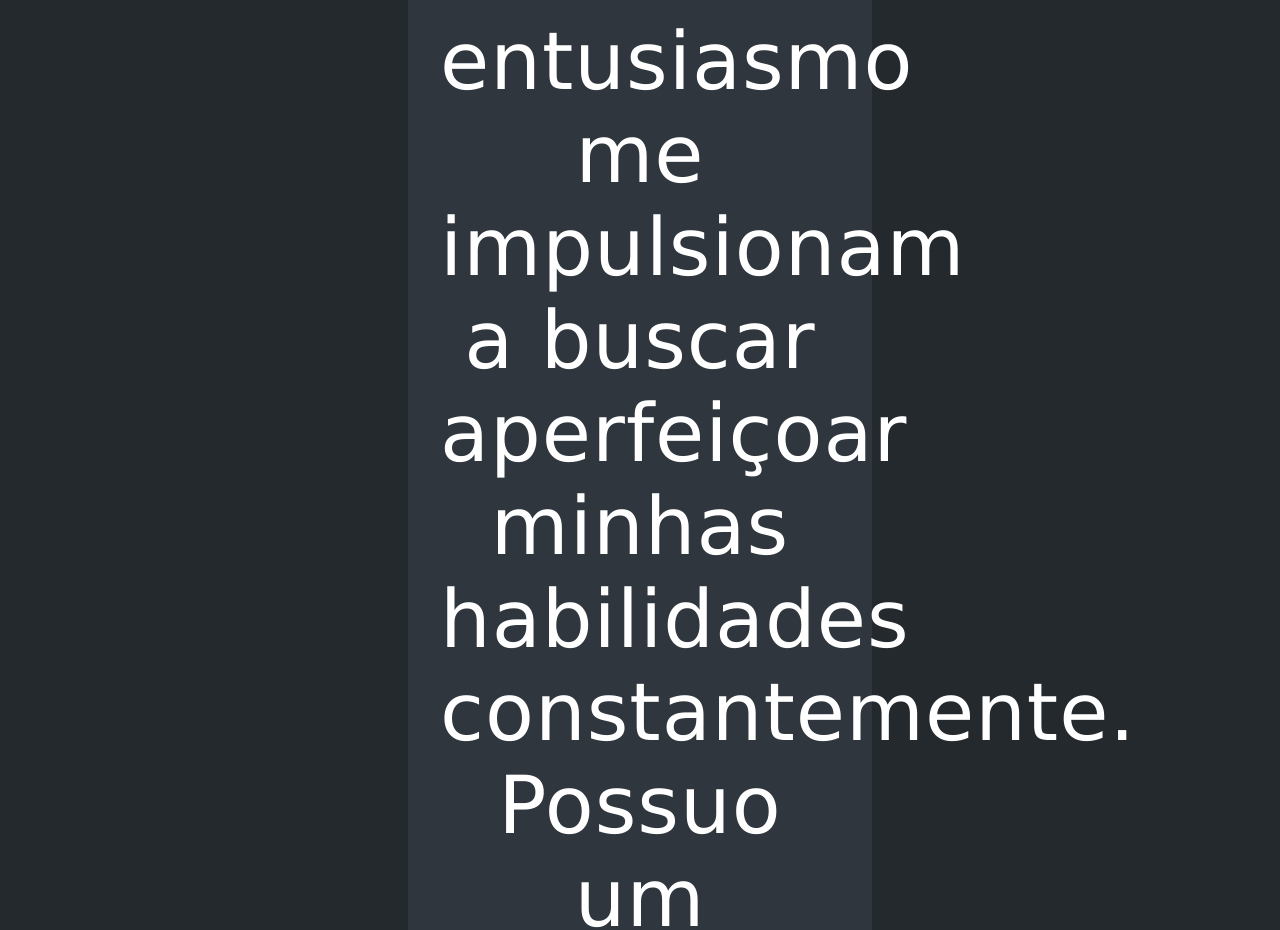
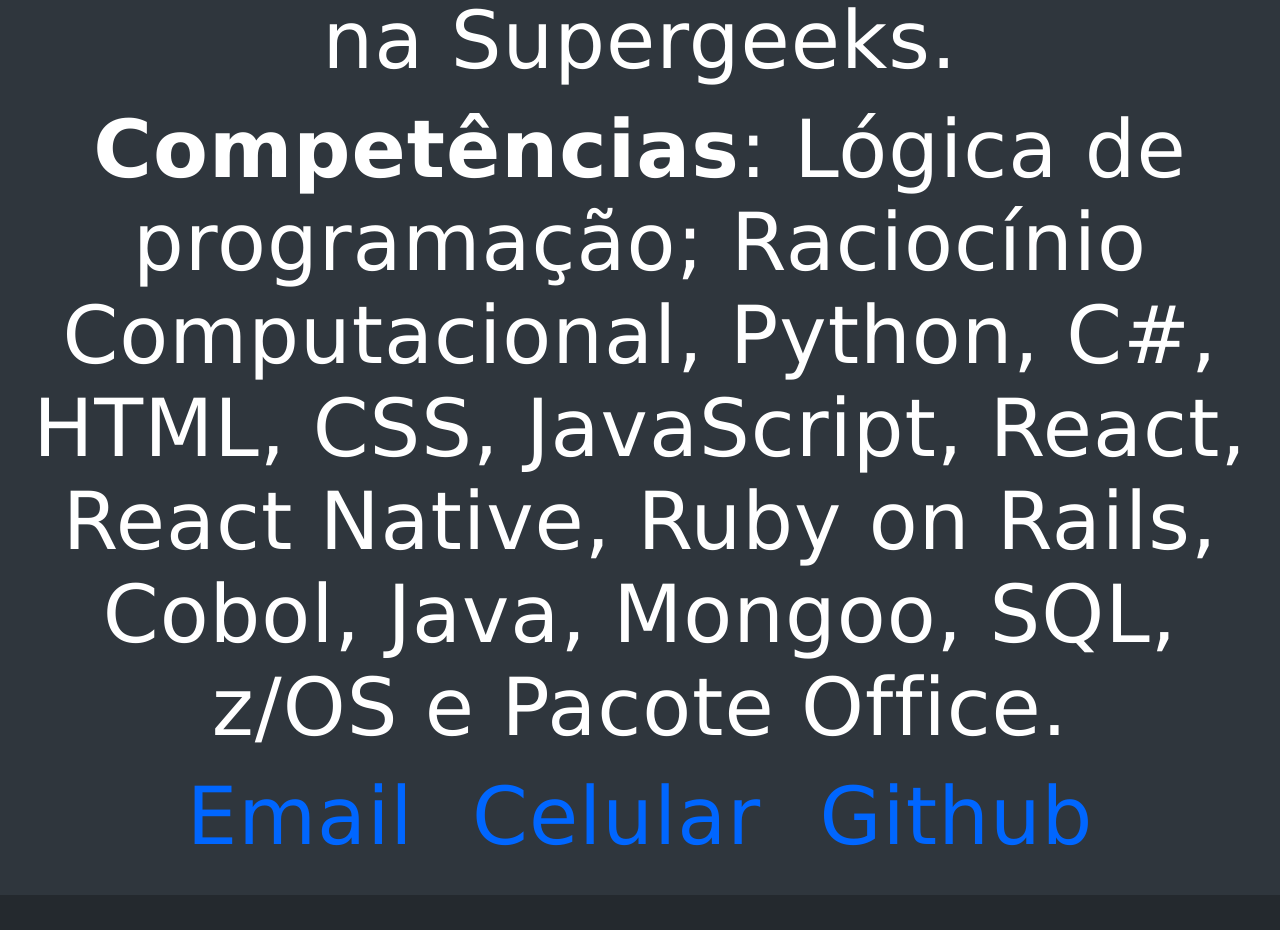
Before and after one commit to GyovanneMS/Portifolio, a React app in the folder portifolio/: page / in a window 1280 px wide. Shown: the part 1502-2432 px from the top of the page. After the commit the page ends 2397 px from the top, so only its background shows below. Built offline with nearby package versions, Linux system fonts and the light colour scheme.

Commit message:
Some divs and Sbetter tyle

```diff
--- a/portifolio/public/style.css
+++ b/portifolio/public/style.css
@@ -17,6 +17,19 @@
     background: #2F363D;
     color: #fff;
     letter-spacing: 1px;
-    max-width: 400px;
+    min-width: 400px;
     padding: 32px;
 }
+a {
+    color: #0066ff;
+    margin: 0 16px;
+    text-decoration: none;
+}
+
+div:not(:last-child){
+    margin-bottom: 16px;
+}
+img{
+    height: 700px;
+    width: auto;
+}
--- a/portifolio/src/Pagina.js
+++ b/portifolio/src/Pagina.js
@@ -1,6 +1,6 @@
 import React from "react";
 
-export default function Pagina(){
+export default function Pagina() {
     return <main>
         <img src="./chidi.jpg" alt="foto" width="128" />
         <div>
@@ -8,15 +8,42 @@
         </div>
 
         <div>
-            <b> Perfil </b> | 222 meses | Desenvolvedor Web
+            <b> Perfil </b>
+            Programador: Desvendando Códigos, Construindo o Futuro
+
+            Sou um programador apaixonado por novas esperiências, com vontade de aprender mais e mais e ajudar na empresa que eu entrar, com um talento nato para construir soluções inovadoras.
+
+            Minha mente analítica e meu entusiasmo me impulsionam a buscar aperfeiçoar minhas habilidades constantemente.
+
+            Possuo um amplo conhecimento em diversas linguagens de programação e ferramentas, incluindo:
         </div>
 
-        Programador: Desvendando Códigos, Construindo o Futuro
-
-        Sou um programador apaixonado por novas esperiências, com vontade de aprender mais e mais e ajudar na empresa que eu entrar, com um talento nato para construir soluções inovadoras.
-
-        Minha mente analítica e meu entusiasmo me impulsionam a buscar aperfeiçoar minhas habilidades constantemente.
-
-        Possuo um amplo conhecimento em diversas linguagens de programação e ferramentas, incluindo:
+        <div>
+            <b> Experiências</b>: Já trabalhei com XXXXX, desenvolvendo projetos como XXXXXXXX e passei 00 anos fazendo curso na Supergeeks.
+        </div>
+        <div>
+            <b> Competências</b>:
+            Lógica de programação;
+            Raciocínio Computacional,
+            Python,
+            C#,
+            HTML,
+            CSS,
+            JavaScript,
+            React,
+            React Native,
+            Ruby on Rails,
+            Cobol,
+            Java,
+            Mongoo,
+            SQL,
+            z/OS e
+            Pacote Office.
+        </div>
+        <div>
+            <a href="gy.martinssabara@gmail.com"> Email </a>
+            <a href="tel: +55 (11) 97817-9999"> Celular </a>
+            <a href="https://github.com/GyovanneMS"> Github </a>
+        </div>
     </main>
 }
```
